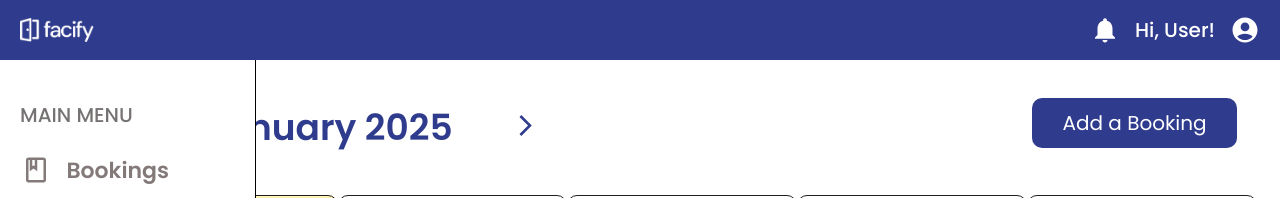
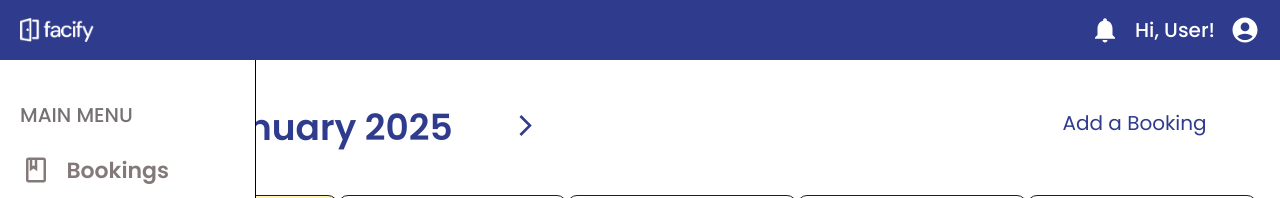
Before and after one commit to ysc4/facify-project, a React (Vite) app: page /venue-availability/1 in a window 1280 px wide. In both pictures the pointer is over the button "Add a Booking". Shown: the top 198 px of the page. Built offline with nearby package versions, Linux system fonts and the light colour scheme; no server answers.

Commit message:
Added hover styling for add booking button

```diff
--- a/src/pages/Venue-Availability.css
+++ b/src/pages/Venue-Availability.css
@@ -67,6 +67,11 @@
     cursor: pointer;
     font-family: 'Poppins', sans-serif;
     font-size: 20px;
+}
+
+.add-booking-button:hover {
+    color: #2F3B8D;
+    background-color: white;
 }
 
 .calendar-body {
```
